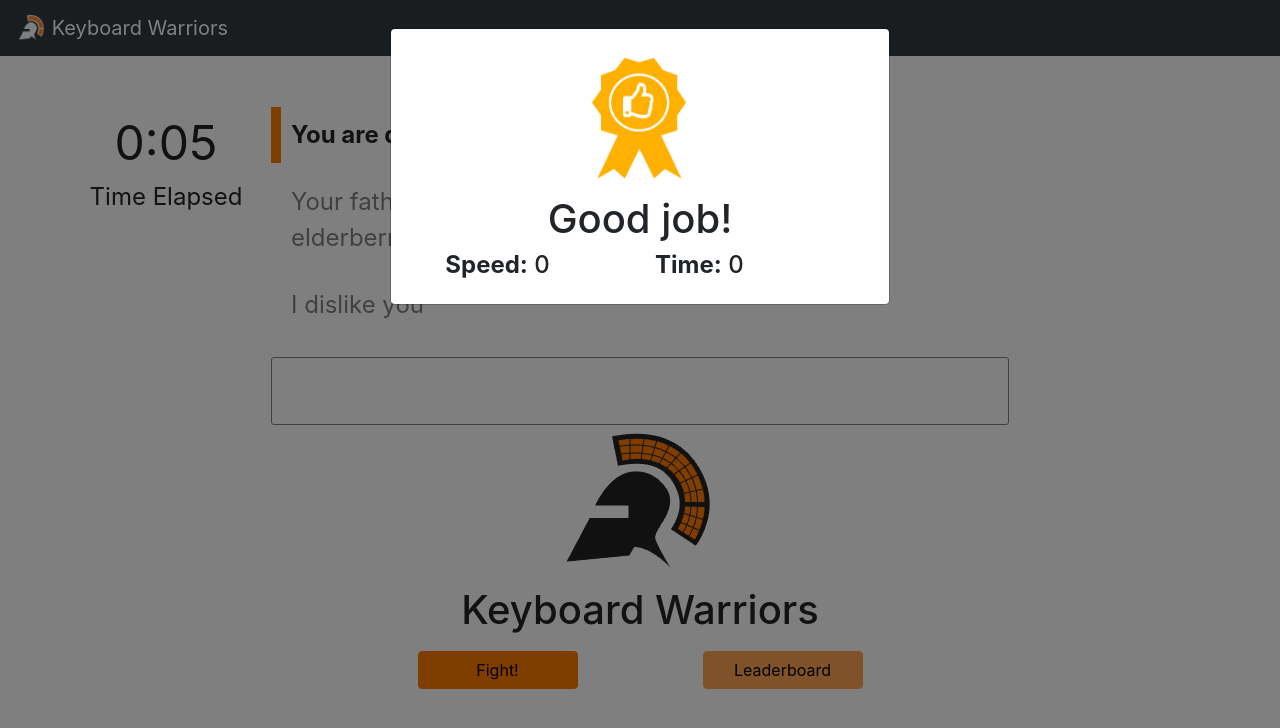
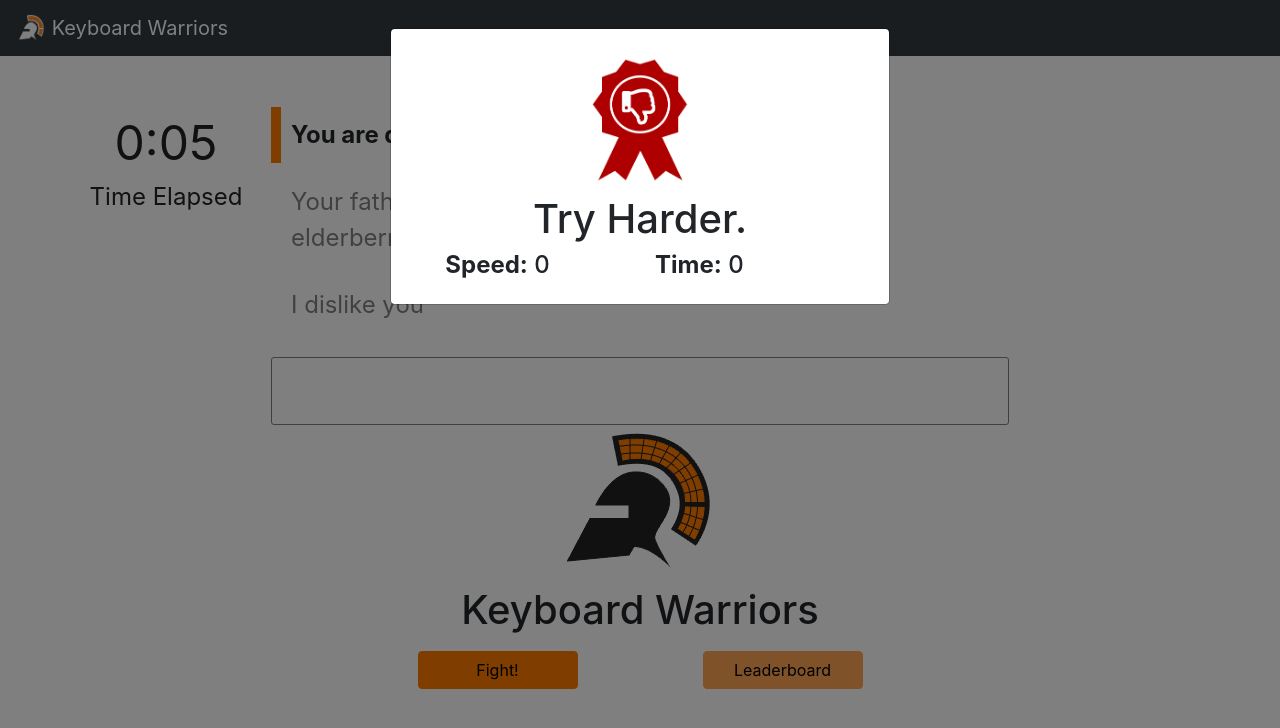
Before and after one commit to gldias/KeyboardWarriors, a React (Create React App) app: page / in a window 1280 px wide. Shown: the top 728 px of the page. Built offline with nearby package versions, Linux system fonts and the light colour scheme; the HTML template or start-up script is replaced by a standard one.

Commit message:
Changed from good job to try harder

```diff
--- a/src/components/Finish/FinishModal.css
+++ b/src/components/Finish/FinishModal.css
@@ -4,7 +4,7 @@
     display: block;
 }
 
-.goodjob{
+.try-harder{
     text-align: center;
 }
 
@@ -12,7 +12,3 @@
     width: 90% !important;
     margin: auto !important;
 }
-
-/* .results > .results-column{
-
-} */
--- a/src/components/Finish/FinishModal.tsx
+++ b/src/components/Finish/FinishModal.tsx
@@ -35,10 +35,10 @@ export class FinishModal extends React.Component<FinishProps,FinishState> {
             <Modal show={active}>
                 <Modal.Body>
                     <img className="finish"
-                        alt="Good job!"
-                        src={good}
+                        alt="Try harder."
+                        src={bad}
                     ></img>
-                    <h1 className="goodjob">Good job!</h1>
+                    <h1 className="try-harder">Try Harder.</h1>
                     <Row className="results">
                         <Col xs={6}>
                             <h4 className="result-column"><b>Speed:</b> {this.props.speed}</h4>
@@ -47,6 +47,11 @@ export class FinishModal extends React.Component<FinishProps,FinishState> {
                             <h4 className="result-column"><b>Time:</b> {this.props.time}</h4>
                         </Col>
                     </Row>
+                    <Row className="update-leaderboard">
+                        <Col xs={6}>
+
+                        </Col>
+                    </Row>
                 </Modal.Body>
             </Modal>
         );
```
